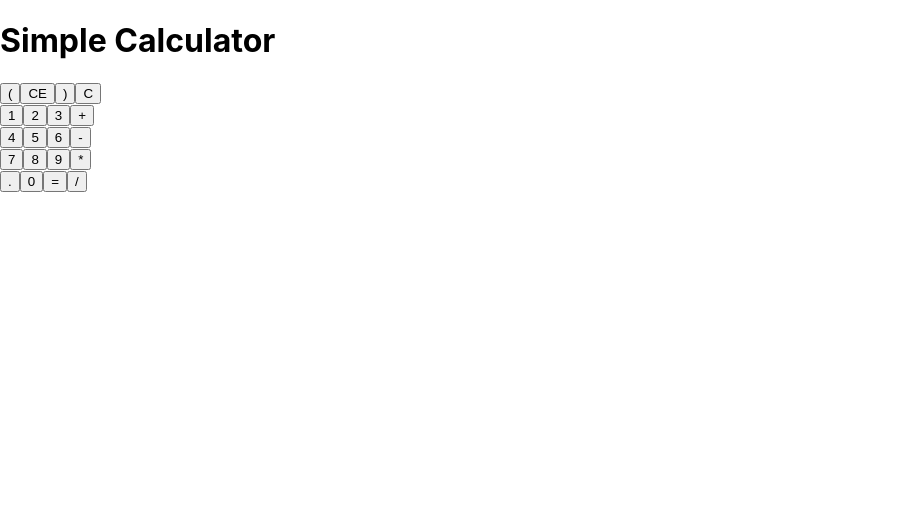
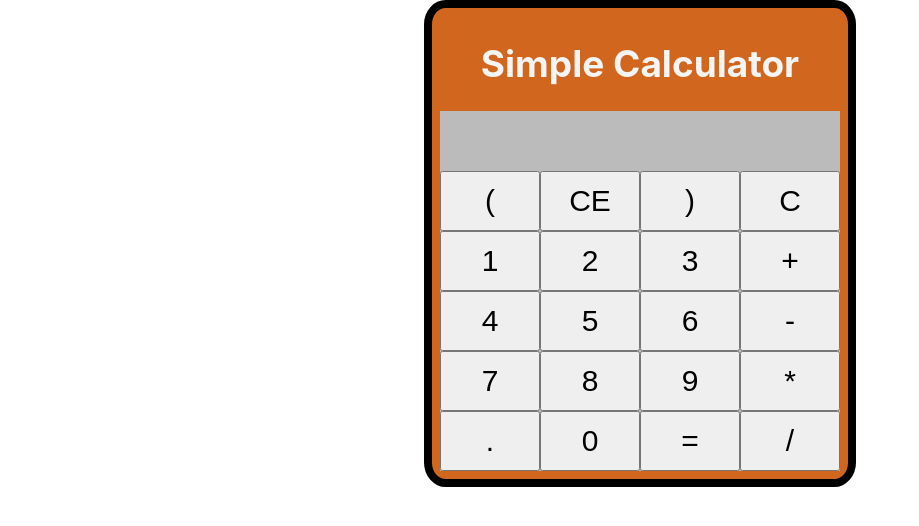
Before and after one commit to micah-rose/react-calculator, a React (Create React App) app: page / in a window 1280 px wide. Shown: the top 526 px of the page, without its empty margins (0-919 px from the left). Built offline with nearby package versions, Linux system fonts and the light colour scheme.

Commit message:
Finalized styling for React calculator.

```diff
--- a/src/App.css
+++ b/src/App.css
@@ -1,8 +1,37 @@
-.App {
-  text-align: center;
+.result {
+  height: 60px;
+  background-color: #bbb;
+  width: 100%;
 }
 
-.App-logo {
-  height: 40vmin;
-  pointer-events: none;
+.result p {
+  font-size: 40px;
+  margin: 5px;
+
 }
+
+.calculator-body {
+  max-width: 400px;
+  margin: auto;
+  padding: 8px;
+  border: 8px solid black;
+  border-radius: 5%;
+  background-color: rgb(209, 102, 31);
+}
+
+.button {
+  display: block;
+  background-color: #bbb;
+}
+
+button {
+  width: 25%;
+  height: 60px;
+  font-size: 30px;
+}
+
+h1 {
+  color: whitesmoke;
+  text-align: center;
+  font-size: 37px;
+}
```
